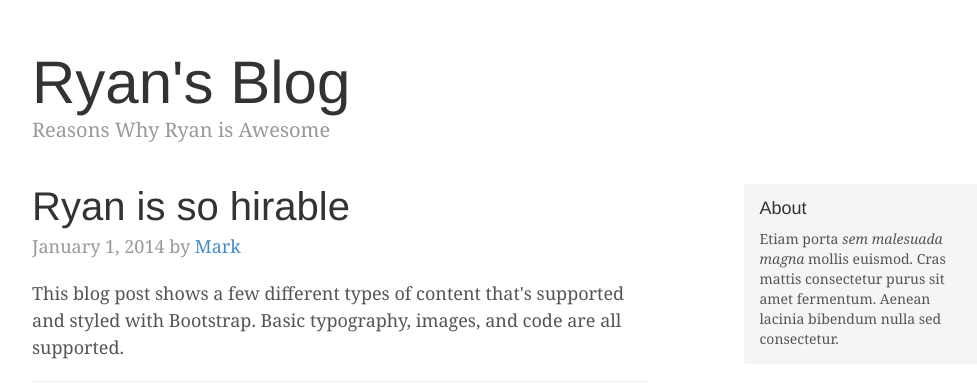
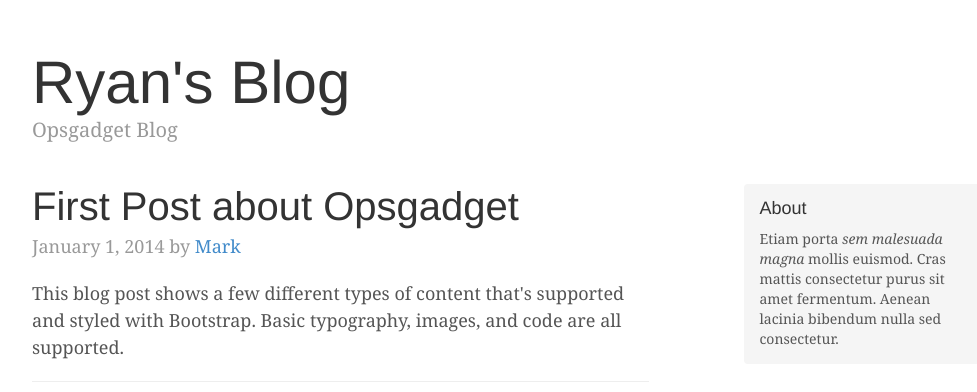
Before and after one commit to ryanshelc/opsgadget, a Flask app: page / in a window 1280 px wide. Shown: the part 40-432 px from the top of the page, without its empty margins (138-1115 px from the left). Run offline with Flask 2, Linux system fonts and the light colour scheme; some libraries are stand-ins or nearby versions.

Commit message:
changes to index.html

```diff
--- a/templates/index.html
+++ b/templates/index.html
@@ -37,7 +37,7 @@
 
       <div class="blog-header">
         <h1 class="blog-title">Ryan's Blog</h1>
-        <p class="lead blog-description">Reasons Why Ryan is Awesome</p>
+        <p class="lead blog-description">Opsgadget Blog</p>
       </div>
 
       <div class="row">
@@ -45,7 +45,7 @@
         <div class="col-sm-8 blog-main">
 
           <div class="blog-post">
-            <h2 class="blog-post-title">Ryan is so hirable</h2>
+            <h2 class="blog-post-title">First Post about Opsgadget</h2>
             <p class="blog-post-meta">January 1, 2014 by <a href="#">Mark</a></p>
 
             <p>This blog post shows a few different types of content that's supported and styled with Bootstrap. Basic typography, images, and code are all supported.</p>
```
